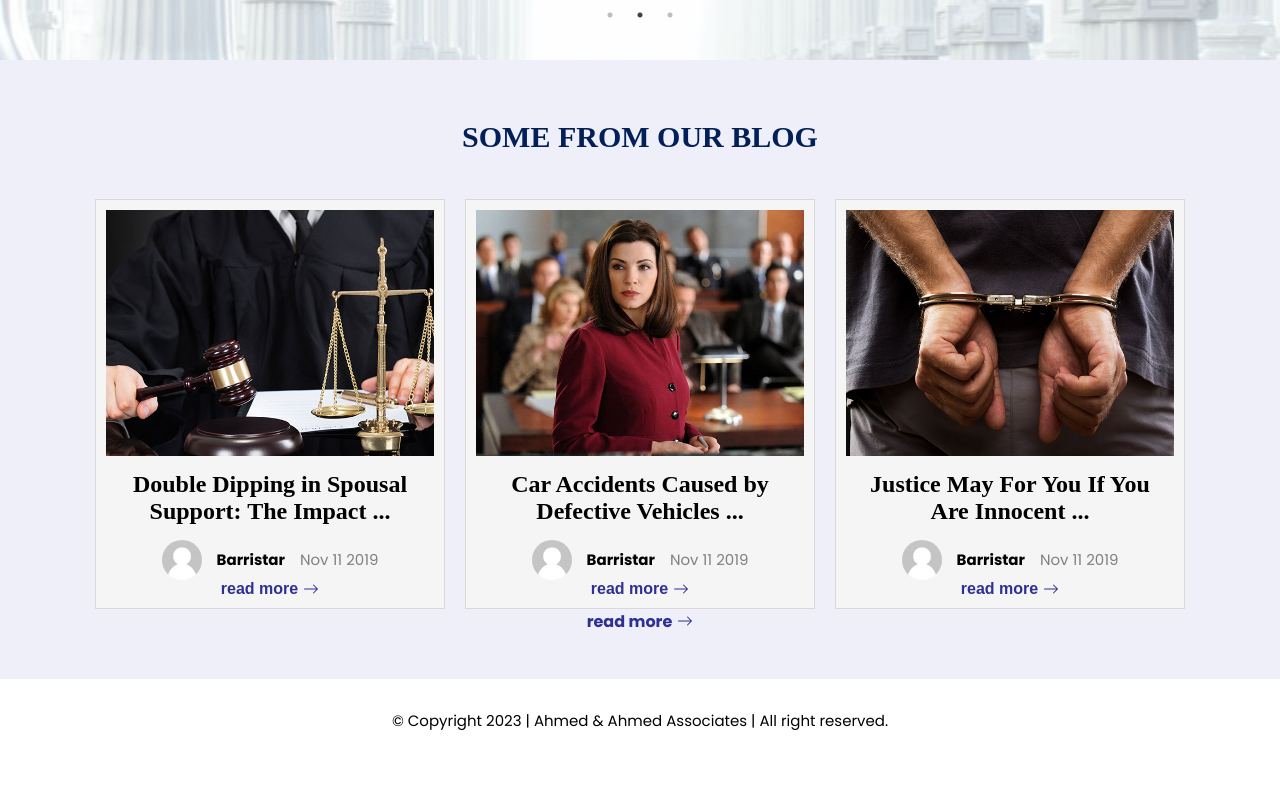
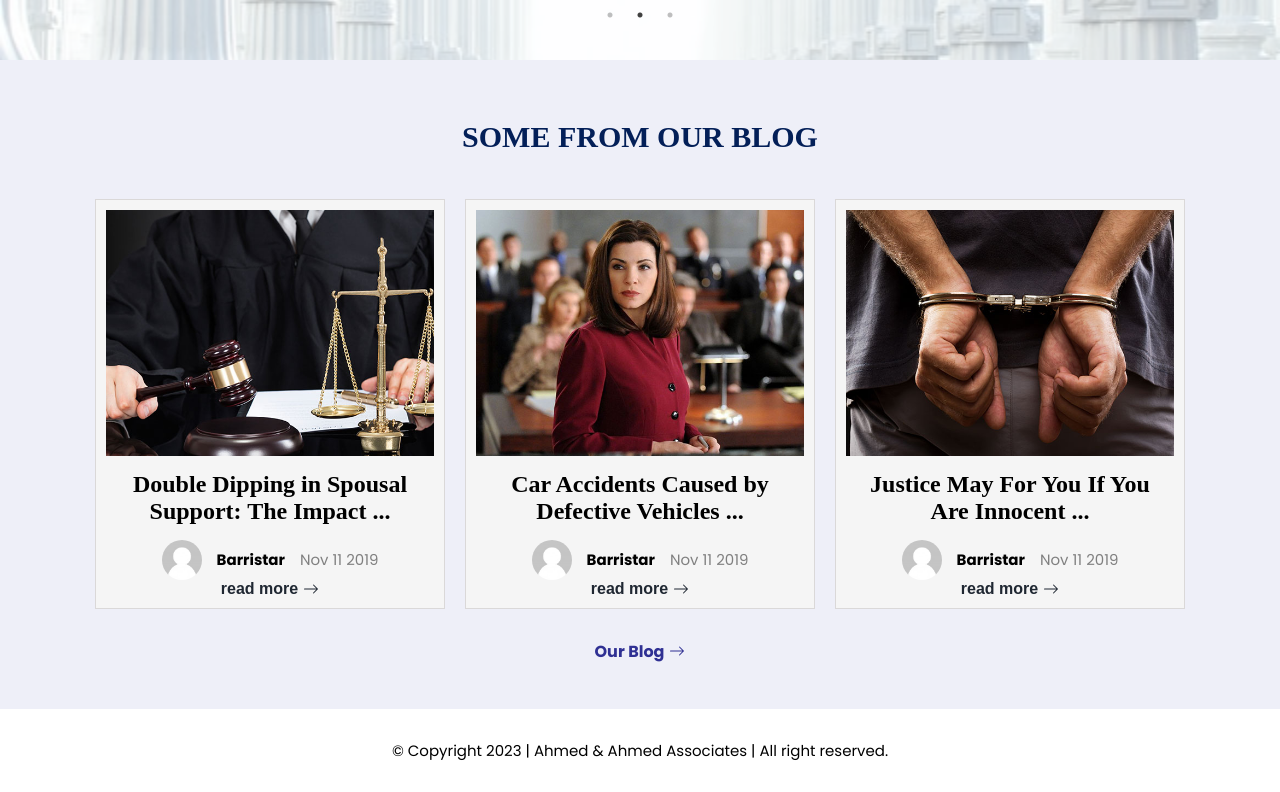
Before and after one commit to hamim2114/Ahmed-Associates, a React (Vite) app: page / in a window 1280 px wide. Shown: the part 2015-2807 px from the top of the page. Before the commit the page ends 2777 px from the top, so only its background shows below. Built offline with nearby package versions, Linux system fonts and the light colour scheme; a web font is replaced by a local one.

Commit message:
ui more user friendly

```diff
--- a/src/components/Blog/Blog.scss
+++ b/src/components/Blog/Blog.scss
@@ -84,7 +84,7 @@
   .more-btn {
     @include flex();
     gap: 5px;
-    color: $color-blue;
+    color: gary;
     font-weight: bold;
     font-size: 16px;
     @include mobile {
--- a/src/pages/HomePage.jsx
+++ b/src/pages/HomePage.jsx
@@ -22,7 +22,7 @@ const HomePage = () => {
             <Blog blog={blog} key={index} />
           ))}
         </div>
-        <Link to='/blog' className="more-btn link">read more<BsArrowRight/> </Link>
+        <Link to='/blog' className="more-blog-btn link">Our Blog<BsArrowRight/> </Link>
       </div>
     </div>
   )
--- a/src/pages/HomePage.scss
+++ b/src/pages/HomePage.scss
@@ -21,21 +21,23 @@
     grid-template-columns: repeat(3, 1fr);
     column-gap: 20px;
     @include mobile {
-      column-gap: 0px;
+      column-gap: 10px;
+      row-gap: 10px;
       grid-template-columns: repeat(2, 1fr);
       grid-row: 1/3;
     }
   }
-  .more-btn {
+  .more-blog-btn {
     @include flex();
     gap: 5px;
     color: $color-blue;
     font-weight: bold;
     font-size: 16px;
+    margin-top: 2rem;
     @include mobile {
       position: absolute;
       right: 4rem;
-      bottom: 11rem;
+      bottom: 8.5rem;
     }
   }
 }
```
